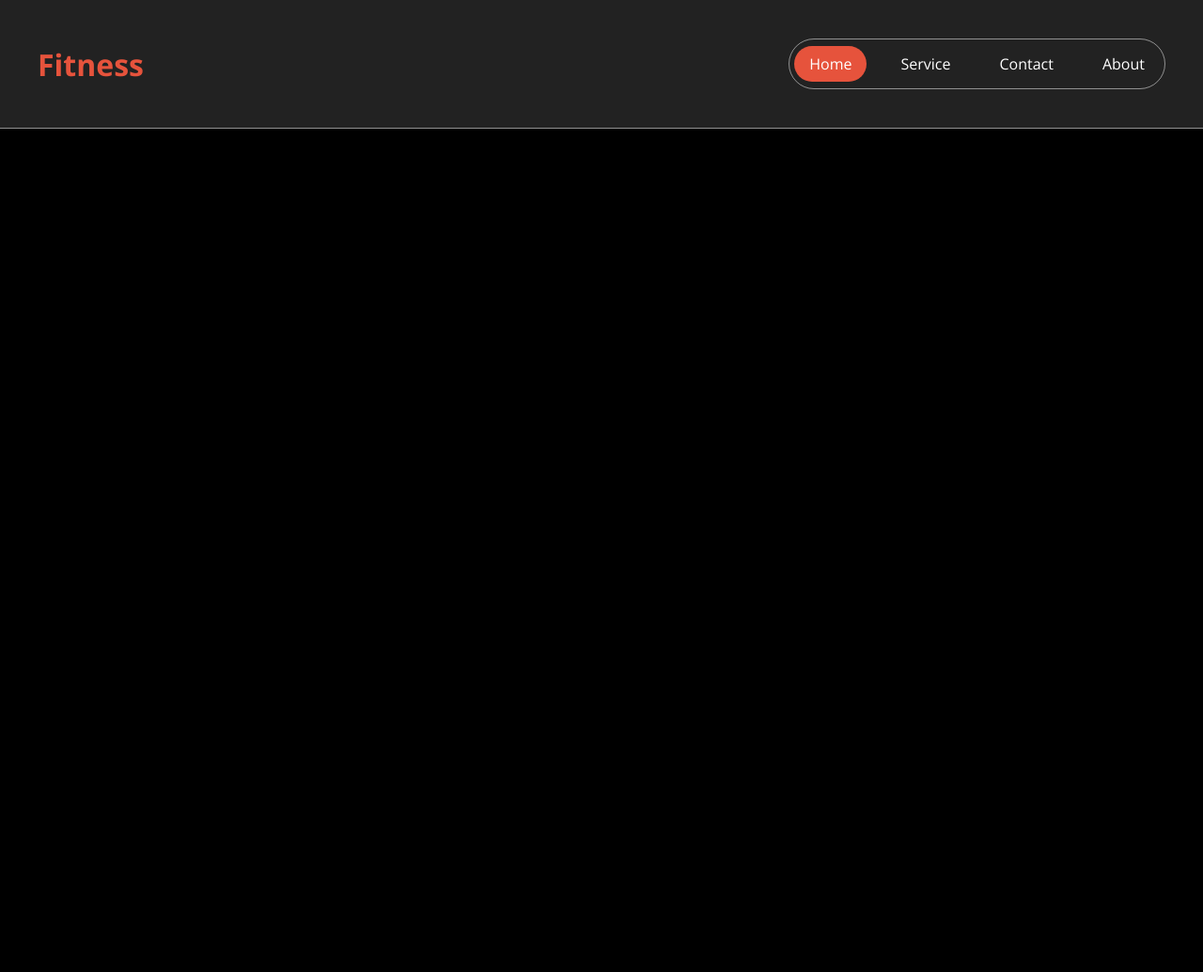
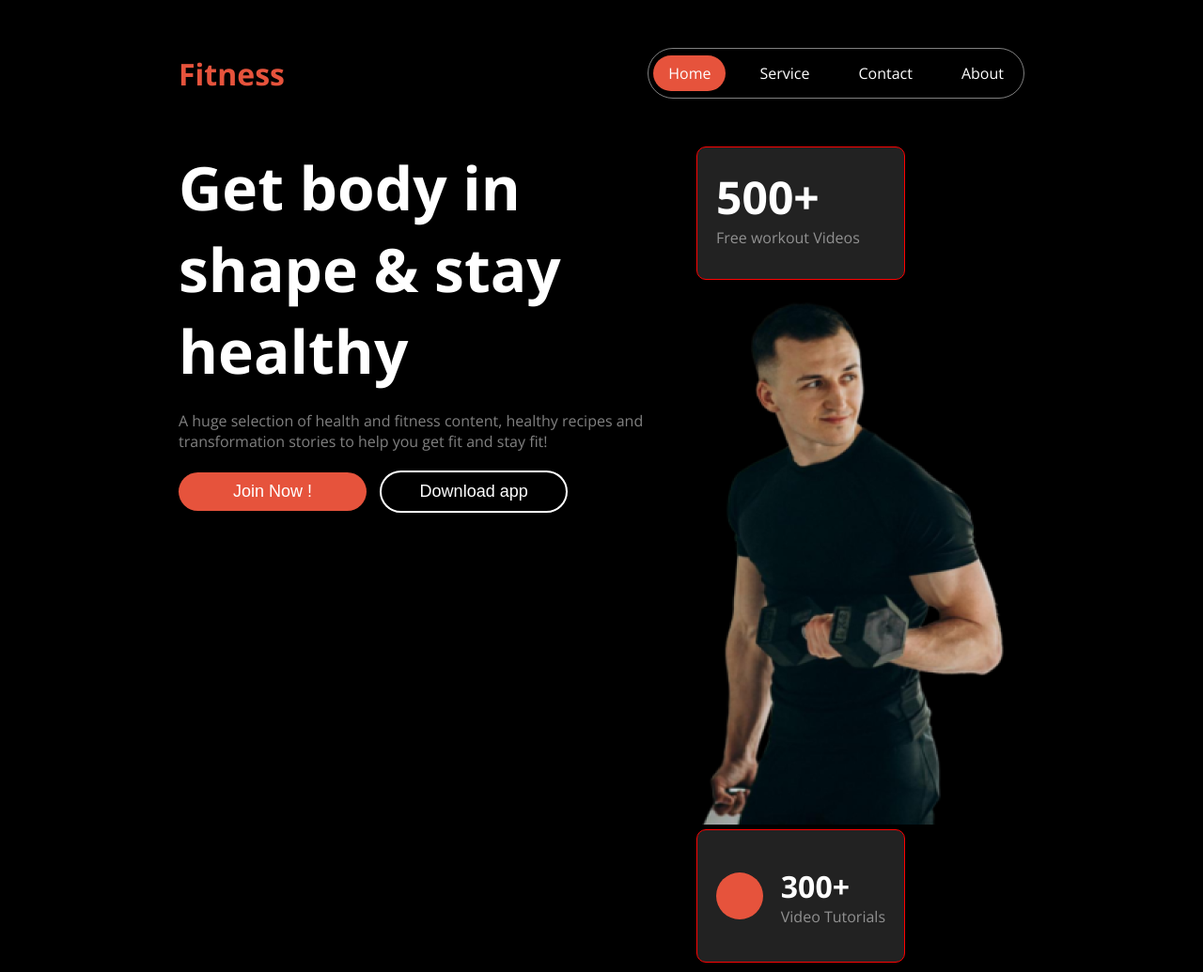
Before and after one commit to mahfuzurrahman92/Assignment-Two, a plain HTML site: page index.html in a window 1280 px wide. Shown: the whole page at 94% size. Before the commit the page ends 800 px from the top, so only its background shows below. Drawn offline with nearby package versions, Linux system fonts and the light colour scheme.

Commit message:
banner something

```diff
--- a/index.html
+++ b/index.html
@@ -18,6 +18,31 @@
         <li class="nav-item"><a href="#" class="nav-link">About</a></li>
       </ul>
     </nav>
+    <!-- banner -->
+     <div class="banner display-flex">
+        <div class="banner-description">
+            <div class="banner-tittle">
+                Get body in <br> <span id="shape">shape</span>  & stay <br> healthy
+            </div>
+            <div class="banner-sub-tittle">
+                A huge selection of health and fitness content, healthy recipes and transformation stories to help you get fit and stay fit!
+            </div>
+            <div class="banner-btn">
+                <button class="btn-p">Join Now !</button>
+                <button class="btn-p btn-s">Download app</button>
+            </div>
+        </div>
+        <div class="banner-image">
+            <div class="band" id="band-top">
+                <span id="num">500+</span> <br>
+                <span class="text">Free workout Videos</span></div>
+            <img src="images/Images 2.png" alt="">
+            <div class="band display-flex" id="band-bottom">
+                <div id="circle"></div>
+                <div class=""><span class="num">300+</span> <br><span class="text">Video Tutorials</span></div>
+            </div>
+        </div>
+     </div>
   </header>
   <main></main>
   <footer></footer>
--- a/styles/style.css
+++ b/styles/style.css
@@ -23,7 +23,33 @@ body {
   padding: 0;
   color: var(--text-primary-color);
 }
+/* common style */
+.text{
+  color: var(--text-secondary-color);
+}
+/* button style */
+.btn-p{
+  background-color: #E6533C;
+  color: #FFFFFF;
+  border-radius: 30px;
+  padding: 10px;
+  width: 200px;
+  font-size: large;
+  border: none;
+  margin-right: 10px;
+}
+.btn-s{
+  border: 2px solid white;
+  color: #FFFFFF;
+  background: none;
+}
 
+/* section width setup */
+.nav-bar ,
+.banner {
+  max-width: 900px;
+  margin: 10px auto;
+}
 /* Flex utility */
 .display-flex {
   display: flex;
@@ -35,8 +61,8 @@ body {
   justify-content: space-between;
   align-items: center;
   padding: 20px 40px;
-  background-color: var(--background-secondary);
-  border-bottom: 1px solid var(--text-secondary-color);
+
+  /* border-bottom: 1px solid var(--text-secondary-color); */
 }
 
 /* Title */
@@ -73,3 +99,54 @@ body {
   background-color: var(--primary-color);
   color: #fff;
 }
+
+/* banner */
+/* banner tittle */
+.banner-tittle{
+  font-size: 4rem;
+  font-weight: bold;
+}
+/* #shape{
+  font-family: monospace;
+} */
+ .banner-sub-tittle{
+  color: var(--text-secondary-color);
+  margin-top: 20px;
+  margin-bottom: 20px;
+ }
+ .band{
+  border: 1px solid red;
+  border-radius: 10px;
+  height: 100px;
+  width: 180px;
+  background-color: var(--background-secondary);
+  padding: 20px;
+  justify-content: space-between;
+
+ }
+ /* band style with id */
+ #band-top{
+
+ }
+ #band-bottom{
+   justify-content: space-between;
+   align-items: center;
+   /* margin-top: -100px; */
+
+ }
+ /* number style */
+ .num{
+  font-weight: bold;
+  font-size: 2rem;
+
+ }
+ #num{
+   font-weight: bold;
+  font-size: 3rem;
+ }
+ #circle{
+  height: 50px;
+  width: 50px;
+  background-color: var(--primary-color);
+  border-radius: 50%;
+ }
```
